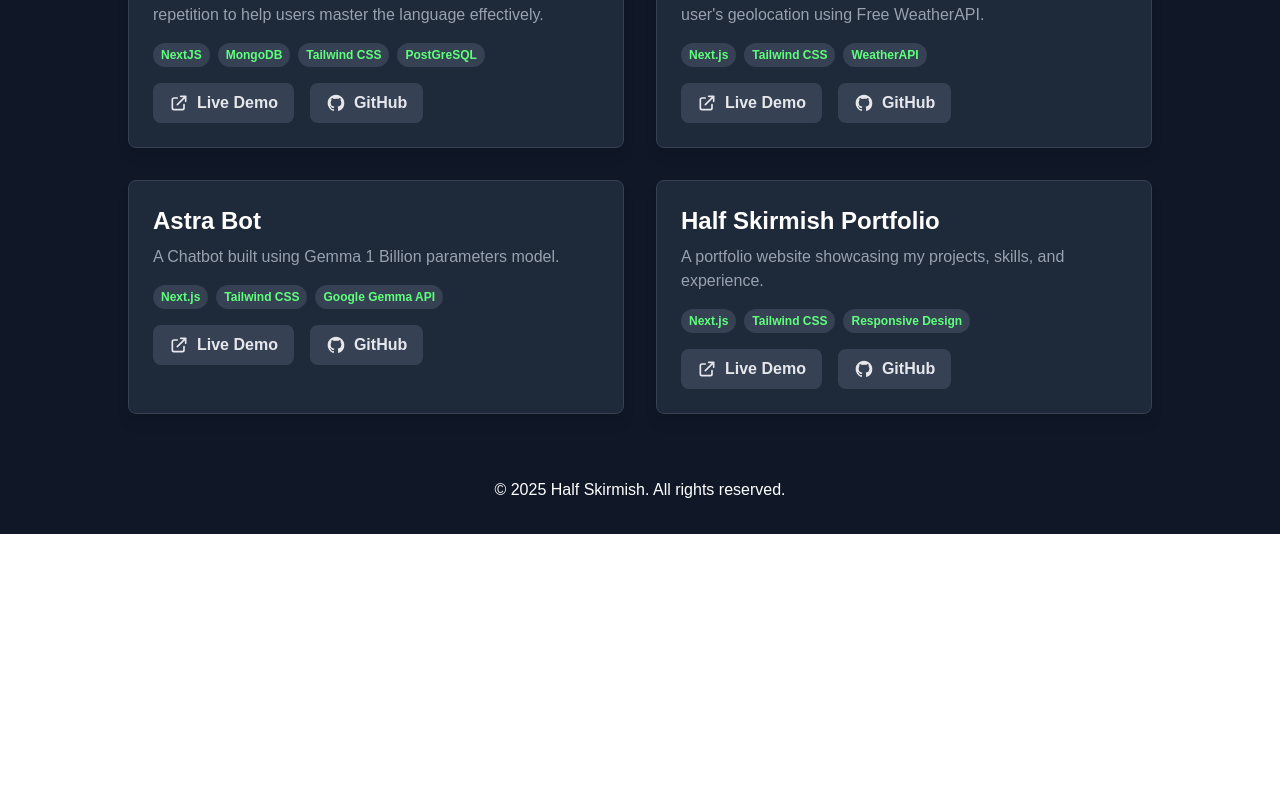
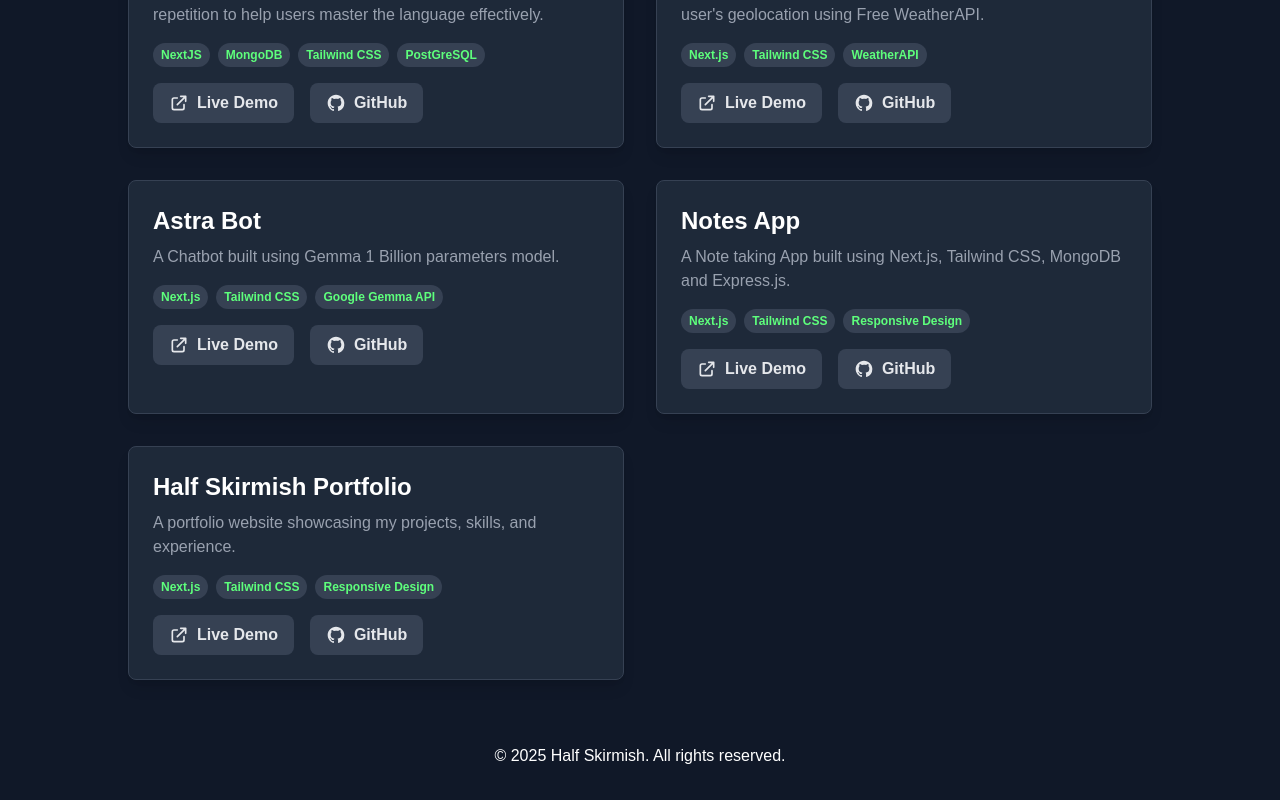
Before and after one commit to half-skirmish/frontend-halfskirmish-v2, a Next.js app: page /about-me in a window 1280 px wide. Shown: the part 726-1526 px from the top of the page. Before the commit the page ends 1260 px from the top, so only its background shows below. Built offline with nearby package versions, Linux system fonts and the light colour scheme.

Commit message:
Added Notes App Live URL and Repo Link to the About-Me Page

```diff
--- a/app/(navItems)/about-me/page.js
+++ b/app/(navItems)/about-me/page.js
@@ -115,10 +115,17 @@ const projects = [
     liveUrl: "https://chat.halfskirmish.com",
   },
     {
+    title: "Notes App",
+    description: "A Note taking App built using Next.js, Tailwind CSS, MongoDB and Express.js.",
+    techStack: ["Next.js", "Tailwind CSS", "Responsive Design"],
+    liveUrl: "https://notes.halfskirmish.com",
+    repoUrl: "https://github.com/naman-1905/Notes-App",
+  },
+    {
     title: "Half Skirmish Portfolio",
     description: "A portfolio website showcasing my projects, skills, and experience.",
     techStack: ["Next.js", "Tailwind CSS", "Responsive Design"],
-    liveUrl: "https://halfskirmish.com",
+    liveUrl: "/",
     repoUrl: "https://github.com/half-skirmish/frontend-halfskirmish-v2",
   }
 ];
```
